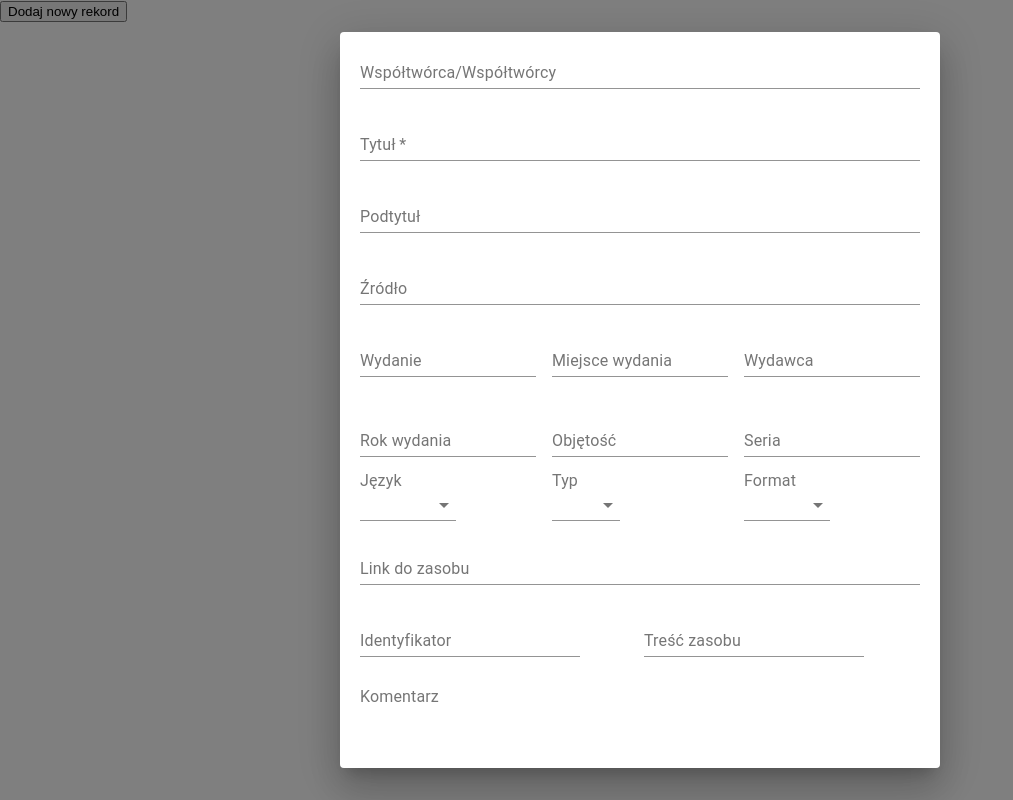
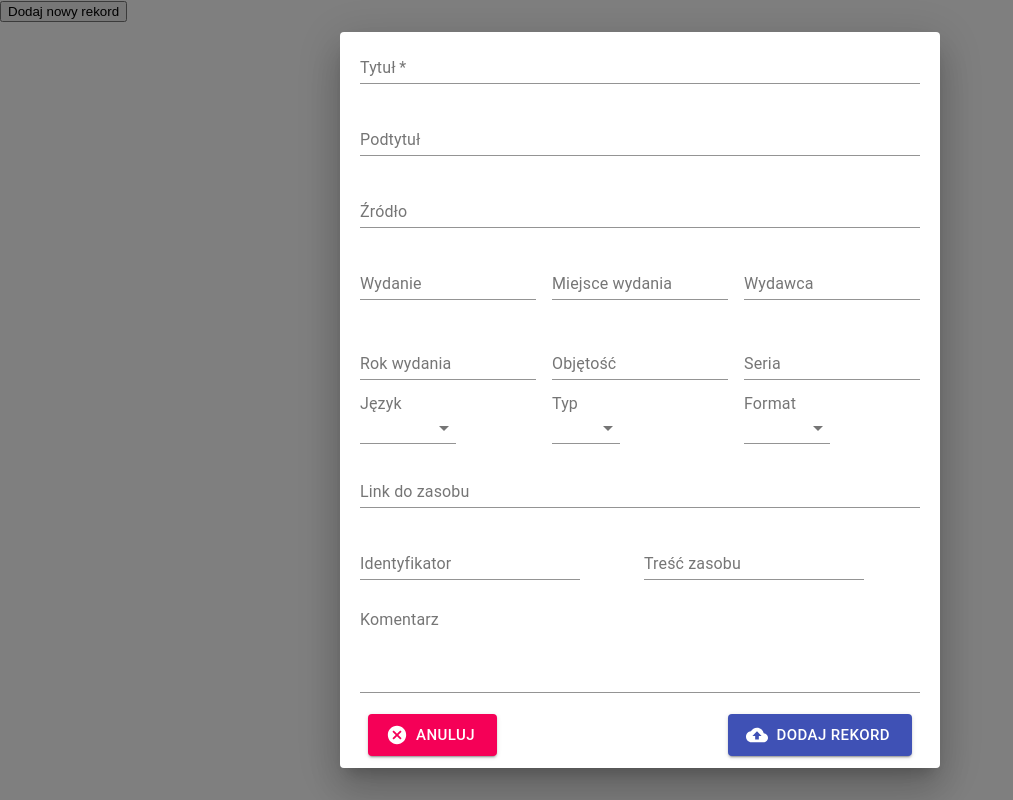
Before and after one commit to ppknUWr/frontend-bbz, a React (Create React App) app in the folder bbz-project/: page / in a window 1280 px wide. Both pictures are taken after a click on the button "Dodaj nowy rekord". Shown: the whole page, without its empty margins (0-1013 px from the left). Built offline with nearby package versions, Linux system fonts and the light colour scheme.

Commit message:
minor fixes

```diff
--- a/bbz-project/src/components/AddRecordModal.js
+++ b/bbz-project/src/components/AddRecordModal.js
@@ -222,7 +222,7 @@ const AddRecordModal = () => {
                 </Grid>
 
         <DialogActions>
-            <Grid container>
+            <Grid container style={{marginTop:1}} spacing={3}>
             <Grid item xs>
                 <Button
                 onClick={handleCloseModal}
@@ -242,6 +242,7 @@ const AddRecordModal = () => {
                 size="large"
                 type="submit"
                 startIcon={<CloudUploadIcon />}
+                style={{float:"right"}}
                 autoFocus>
                     Dodaj rekord
                 </Button>
```
